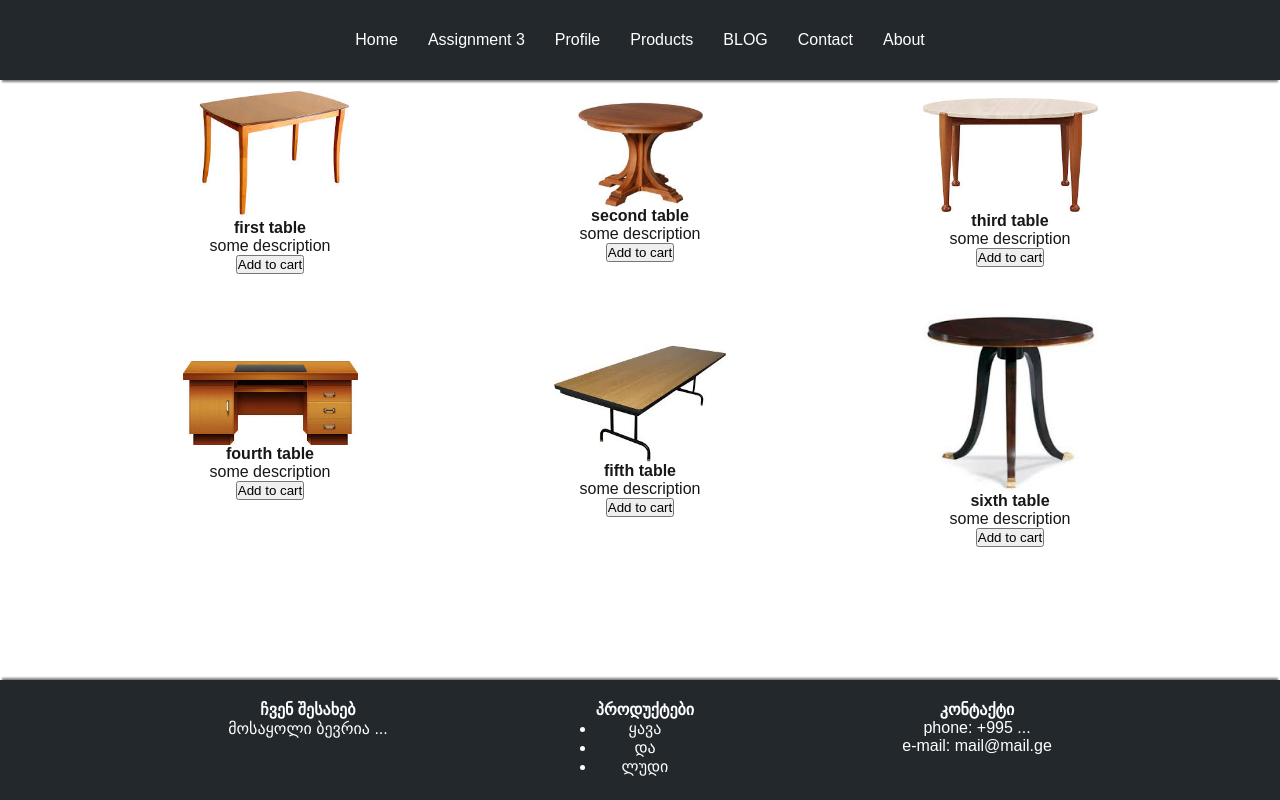
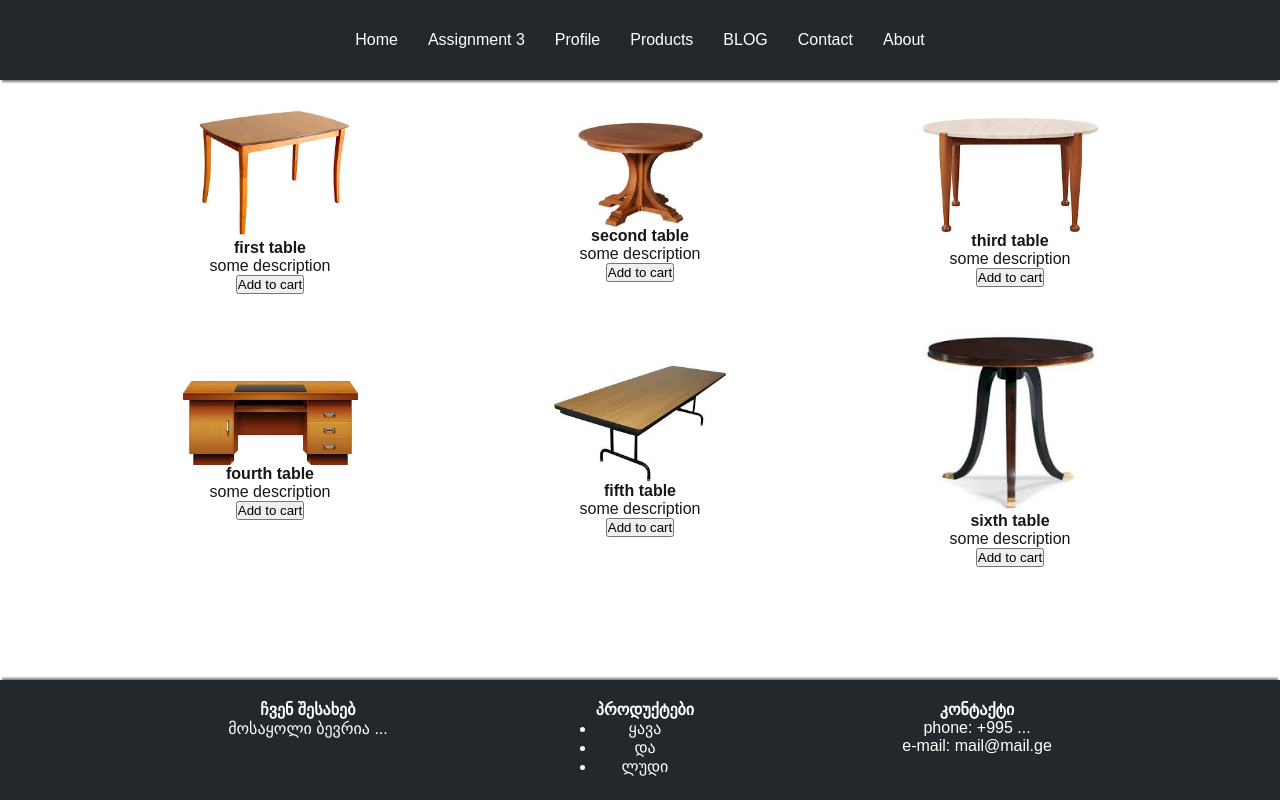
Before and after one commit to IrakliAmbroladze/tbc_x_usaid, a Next.js app: page / in a window 1280 px wide. Built offline with nearby package versions, Linux system fonts and the light colour scheme.

Commit message:
add top margin css independently

```diff
--- a/src/app/components/Main.jsx
+++ b/src/app/components/Main.jsx
@@ -2,7 +2,7 @@ import { ItemGrid } from './ItemGrid';
 
 export default function Main() {
   return (
-      <div className="container">
+      <div className="container margin-top-20px">
 
       <ItemGrid />
       </div>
```
